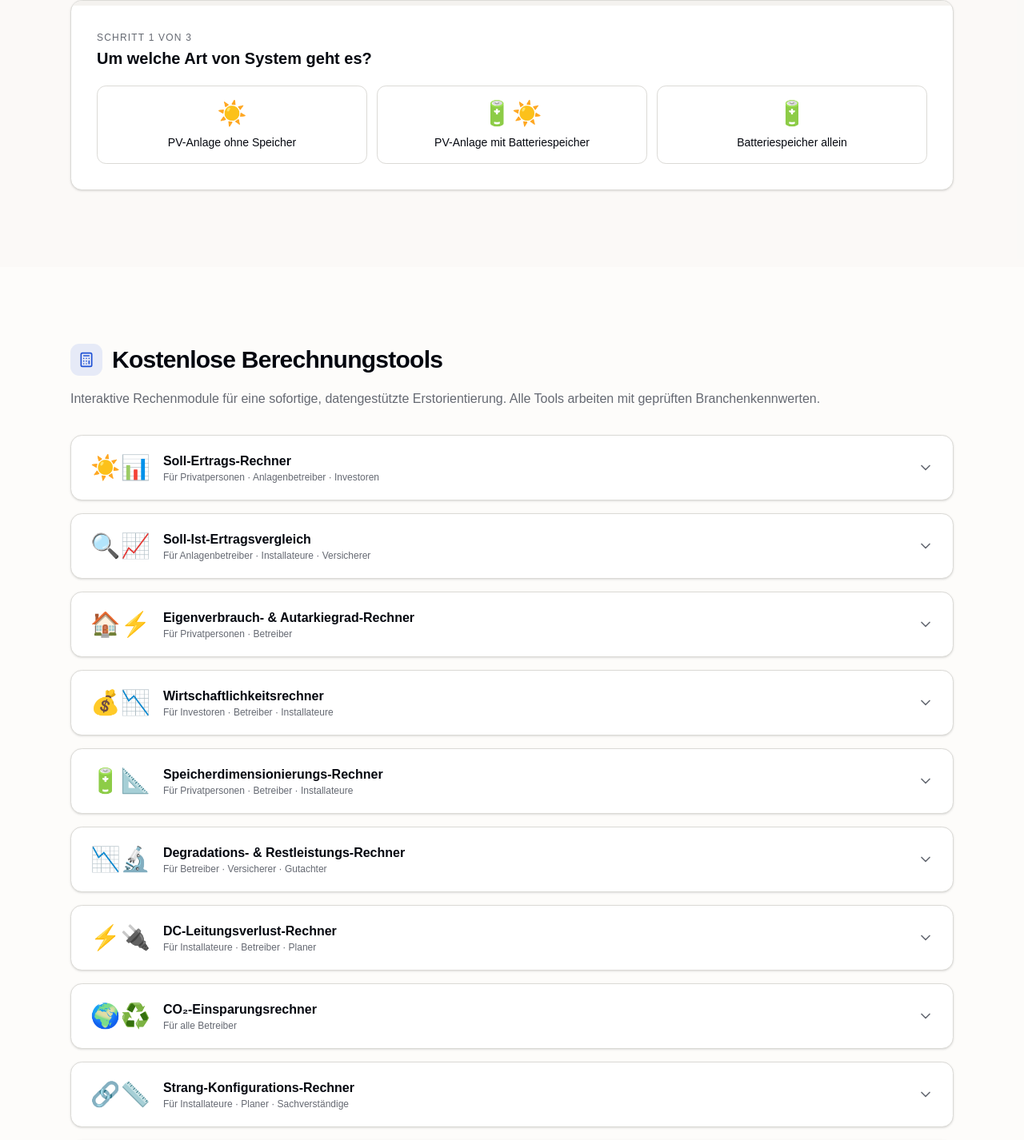
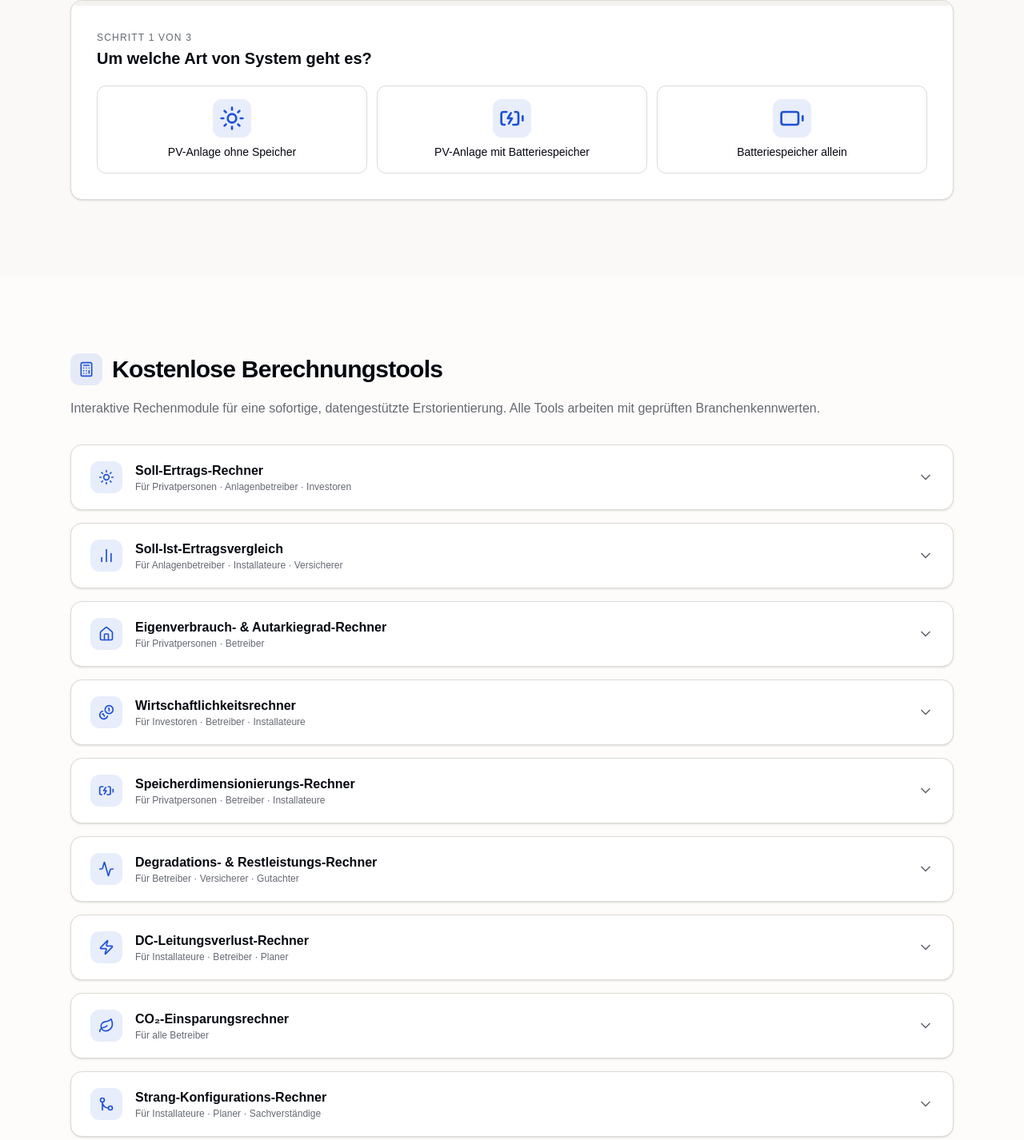
Before and after one commit to cellthium-dev/sv-website, a React (Vite) app: page /tools in a window 1280 px wide. Shown: the part 1455-2881 px from the top of the page at 80% size. Built offline with nearby package versions, Linux system fonts and the light colour scheme.

Commit message:
feat: replace all windows icons

```diff
--- a/src/components/tools-page.tsx
+++ b/src/components/tools-page.tsx
@@ -1,17 +1,28 @@
 import { Link } from "@tanstack/react-router";
 import {
+  ActivityIcon,
   AlertTriangleIcon,
   ArrowRightIcon,
+  BarChart2Icon,
+  BatteryChargingIcon,
+  BatteryIcon,
   BotIcon,
   CalculatorIcon,
   CheckCircleIcon,
   CheckIcon,
   ChevronDownIcon,
   ChevronRightIcon,
+  CoinsIcon,
+  EuroIcon,
   FileTextIcon,
+  GitMergeIcon,
+  HomeIcon,
+  InfoIcon,
   LanguagesIcon,
+  LeafIcon,
   RefreshCwIcon,
   SendIcon,
+  SunIcon,
   ZapIcon,
 } from "lucide-react";
 import { useRef, useState } from "react";
@@ -950,13 +961,21 @@ function SchnellcheckSection() {
   const [result, setResult] = useState<ScResult | null>(null);
 
   const systemOpts = [
-    { value: "pv_only", label: "PV-Anlage ohne Speicher", icon: "☀️" },
+    {
+      value: "pv_only",
+      label: "PV-Anlage ohne Speicher",
+      icon: <SunIcon className="size-8" />,
+    },
     {
       value: "pv_battery",
       label: "PV-Anlage mit Batteriespeicher",
-      icon: "🔋☀️",
+      icon: <BatteryChargingIcon className="size-8" />,
     },
-    { value: "battery_only", label: "Batteriespeicher allein", icon: "🔋" },
+    {
+      value: "battery_only",
+      label: "Batteriespeicher allein",
+      icon: <BatteryIcon className="size-8" />,
+    },
   ];
 
   const situationOpts = [
@@ -1066,7 +1085,9 @@ function SchnellcheckSection() {
                   onClick={() => pickSystem(o.value)}
                   type="button"
                 >
-                  <span className="text-3xl">{o.icon}</span>
+                  <span className="flex size-12 items-center justify-center rounded-xl bg-primary/10 text-primary">
+                    {o.icon}
+                  </span>
                   <span className="font-medium text-foreground text-sm">
                     {o.label}
                   </span>
@@ -1188,10 +1209,10 @@ function CalcTool({
   children,
 }: {
   id: string;
-  icon: string;
+  icon: ReactNode;
   title: string;
   badge: string;
-  children: React.ReactNode;
+  children: ReactNode;
 }) {
   const [open, setOpen] = useState(false);
   return (
@@ -1204,7 +1225,9 @@ function CalcTool({
         onClick={() => setOpen((o) => !o)}
         type="button"
       >
-        <span className="text-3xl">{icon}</span>
+        <span className="flex size-10 items-center justify-center rounded-xl bg-primary/10 text-primary">
+          {icon}
+        </span>
         <div className="flex-1">
           <p className="font-bold text-foreground">{title}</p>
           <p className="text-muted-foreground text-xs">{badge}</p>
@@ -1238,10 +1261,10 @@ function FormGroup({
         {label}
         {tooltip && (
           <span
-            className="ml-1.5 cursor-help text-muted-foreground text-xs"
+            className="cursor-help text-muted-foreground text-xs"
             title={tooltip}
           >
-            ⓘ
+            <InfoIcon className="size-4" />
           </span>
         )}
       </Label>
@@ -2317,17 +2340,17 @@ function CalcE8() {
           <div className="grid grid-cols-3 gap-3">
             {[
               {
-                icon: "🚗",
+                icon: <CarIcon className="size-5" />,
                 value: `${fmt(result.autoKm)} km`,
                 label: "Autofahrt eingespart",
               },
               {
-                icon: "🌲",
+                icon: <LeafIcon className="size-5" />,
                 value: fmt(result.baeume),
                 label: "Buchen (Jahresbindung)",
               },
               {
-                icon: "⛽",
+                icon: <FuelIcon className="size-5" />,
                 value: `${fmt(result.benzin)} L`,
                 label: "Benzin vermieden",
               },
@@ -2336,7 +2359,9 @@ function CalcE8() {
                 className="flex flex-col items-center gap-1 rounded-xl border border-border bg-card py-3 text-center"
                 key={c.label}
               >
-                <span className="text-2xl">{c.icon}</span>
+                <span className="flex size-8 items-center justify-center rounded-lg bg-primary/10 text-primary">
+                  {c.icon}
+                </span>
                 <span className="font-bold text-foreground text-sm">
                   {c.value}
                 </span>
@@ -2877,7 +2902,7 @@ export default function ToolsPage() {
           <div className="space-y-4">
             <CalcTool
               badge="Für Privatpersonen · Anlagenbetreiber · Investoren"
-              icon="☀️📊"
+              icon={<SunIcon className="size-5" />}
               id="tool-e1"
               title="Soll-Ertrags-Rechner"
             >
@@ -2885,7 +2910,7 @@ export default function ToolsPage() {
             </CalcTool>
             <CalcTool
               badge="Für Anlagenbetreiber · Installateure · Versicherer"
-              icon="🔍📈"
+              icon={<BarChart2Icon className="size-5" />}
               id="tool-e2"
               title="Soll-Ist-Ertragsvergleich"
             >
@@ -2893,7 +2918,7 @@ export default function ToolsPage() {
             </CalcTool>
             <CalcTool
               badge="Für Privatpersonen · Betreiber"
-              icon="🏠⚡"
+              icon={<HomeIcon className="size-5" />}
               id="tool-e3"
               title="Eigenverbrauch- & Autarkiegrad-Rechner"
             >
@@ -2901,7 +2926,7 @@ export default function ToolsPage() {
             </CalcTool>
             <CalcTool
               badge="Für Investoren · Betreiber · Installateure"
-              icon="💰📉"
+              icon={<CoinsIcon className="size-5" />}
               id="tool-e4"
               title="Wirtschaftlichkeitsrechner"
             >
@@ -2909,7 +2934,7 @@ export default function ToolsPage() {
             </CalcTool>
             <CalcTool
               badge="Für Privatpersonen · Betreiber · Installateure"
-              icon="🔋📐"
+              icon={<BatteryChargingIcon className="size-5" />}
               id="tool-e5"
               title="Speicherdimensionierungs-Rechner"
             >
@@ -2917,7 +2942,7 @@ export default function ToolsPage() {
             </CalcTool>
             <CalcTool
               badge="Für Betreiber · Versicherer · Gutachter"
-              icon="📉🔬"
+              icon={<ActivityIcon className="size-5" />}
               id="tool-e6"
               title="Degradations- & Restleistungs-Rechner"
             >
@@ -2925,7 +2950,7 @@ export default function ToolsPage() {
             </CalcTool>
             <CalcTool
               badge="Für Installateure · Betreiber · Planer"
-              icon="⚡🔌"
+              icon={<ZapIcon className="size-5" />}
               id="tool-e7"
               title="DC-Leitungsverlust-Rechner"
             >
@@ -2933,7 +2958,7 @@ export default function ToolsPage() {
             </CalcTool>
             <CalcTool
               badge="Für alle Betreiber"
-              icon="🌍♻️"
+              icon={<LeafIcon className="size-5" />}
               id="tool-e8"
               title="CO₂-Einsparungsrechner"
             >
@@ -2941,7 +2966,7 @@ export default function ToolsPage() {
             </CalcTool>
             <CalcTool
               badge="Für Installateure · Planer · Sachverständige"
-              icon="🔗📏"
+              icon={<GitMergeIcon className="size-5" />}
               id="tool-e9"
               title="Strang-Konfigurations-Rechner"
             >
@@ -2949,7 +2974,7 @@ export default function ToolsPage() {
             </CalcTool>
             <CalcTool
               badge="Für Betreiber · Investoren"
-              icon="💶⚖️"
+              icon={<EuroIcon className="size-5" />}
               id="tool-e10"
               title="Einspeise- & Vergütungsrechner"
             >
```
Also changed, not shown: src/components/knowledge-base.tsx (+66 -33 lines), 1 other file (tests, documents, lock files or other folders).
